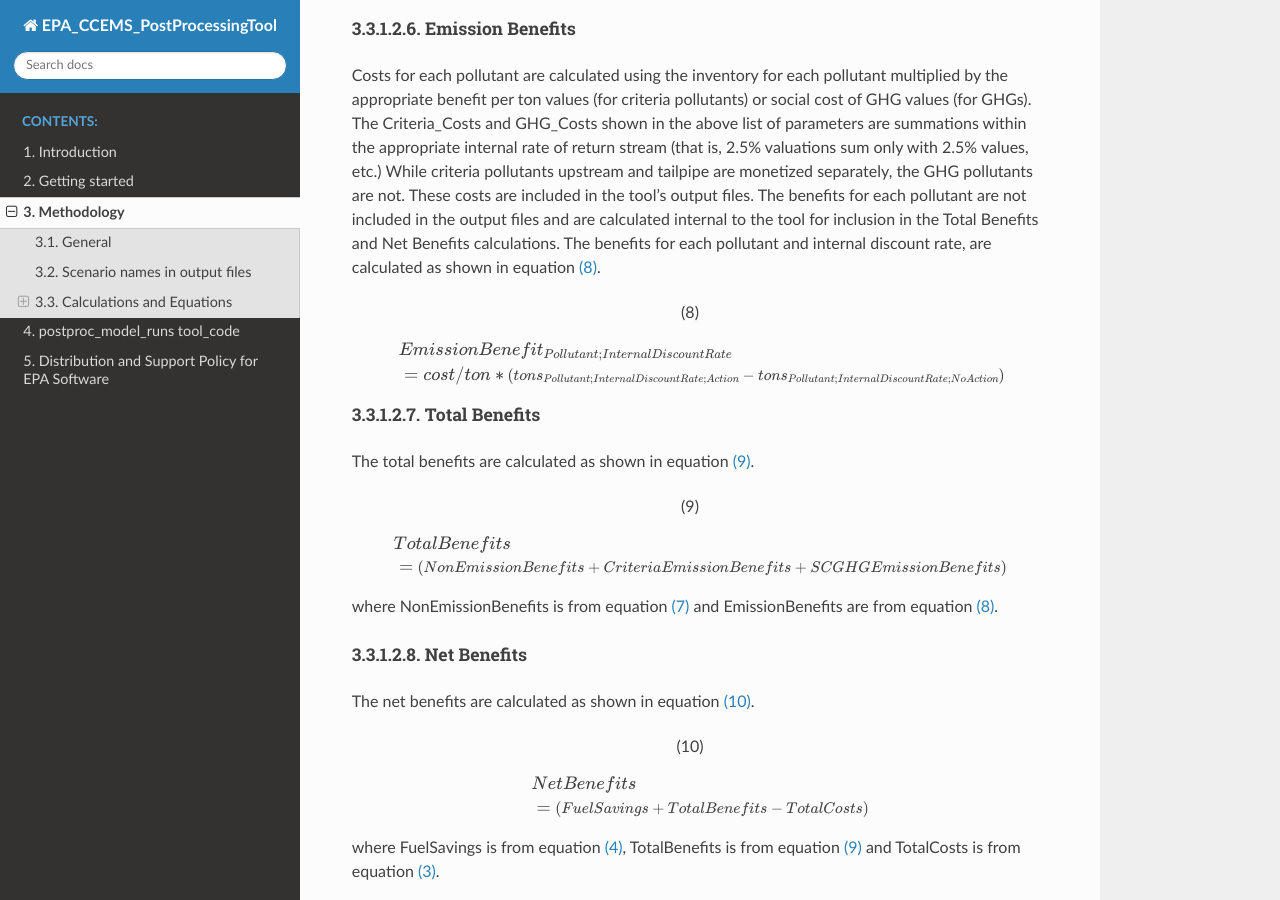
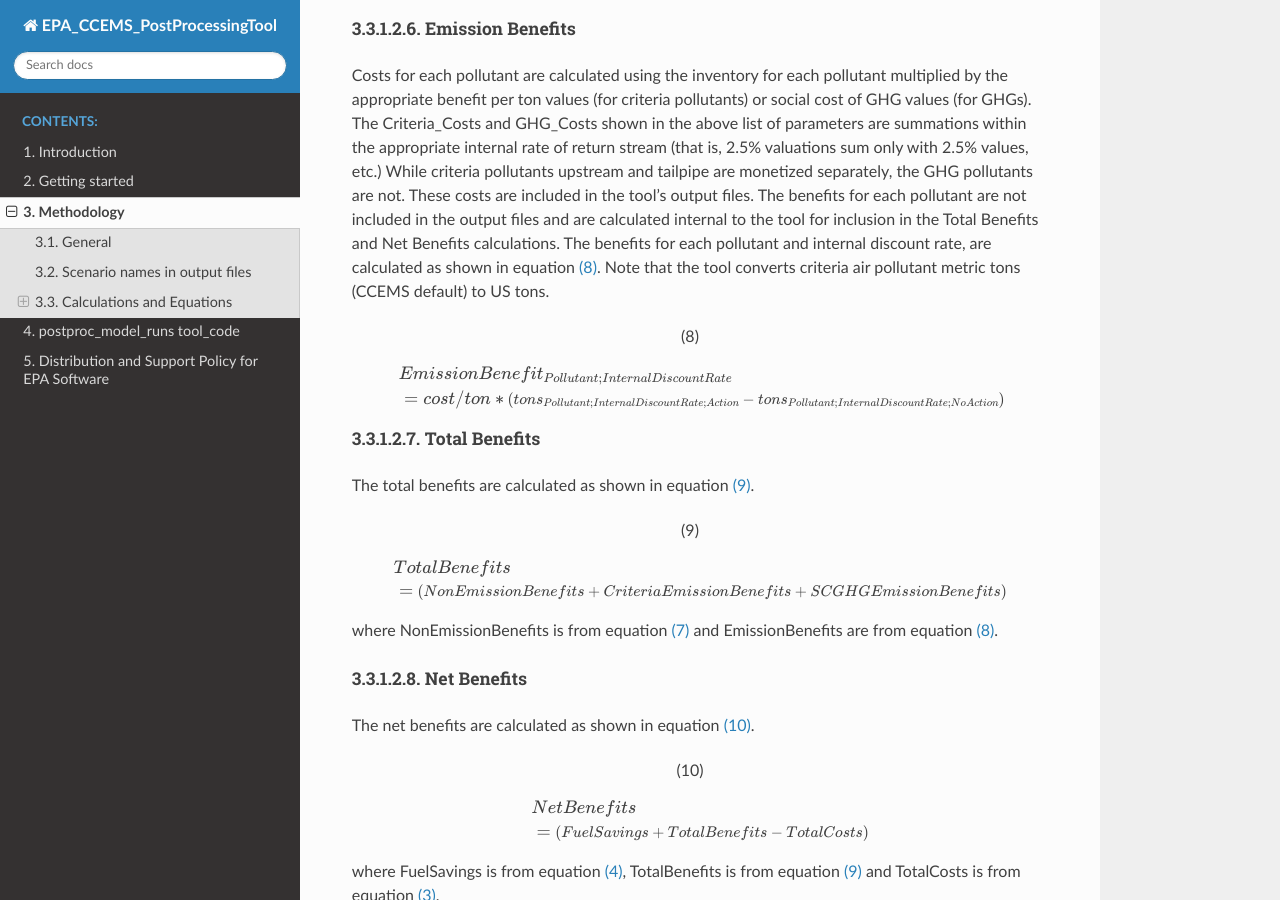
Before and after one commit to USEPA/EPA_CCEMS_PostProcessingTool, a Sphinx documentation site: the page built from docs/source/methodology.rst, in a window 1280 px wide and 900 px high, scrolled down 5515 px. Built offline with Sphinx 7.4.7 and the Read the Docs theme 2.0.0, drawn with Linux system fonts in a browser that asks for light colours.

Commit message:
Update documentation.

```diff
--- a/docs/source/methodology.rst
+++ b/docs/source/methodology.rst
@@ -278,7 +278,7 @@ Costs for each pollutant are calculated using the inventory for each pollutant m
 The Criteria_Costs and GHG_Costs shown in the above list of parameters are summations within the appropriate internal rate of return stream (that is, 2.5% valuations sum only with 2.5% values, etc.)
 While criteria pollutants upstream and tailpipe are monetized separately, the GHG pollutants are not. These costs are included in the tool's output files. The benefits for each pollutant are not
 included in the output files and are calculated internal to the tool for inclusion in the Total Benefits and Net Benefits calculations. The benefits for each pollutant and internal discount rate,
-are calculated as shown in equation :math:numref:`emission_benefits`.
+are calculated as shown in equation :math:numref:`emission_benefits`. Note that the tool converts criteria air pollutant metric tons (CCEMS default) to US tons.
 
 .. math::
     :label: emission_benefits
```
